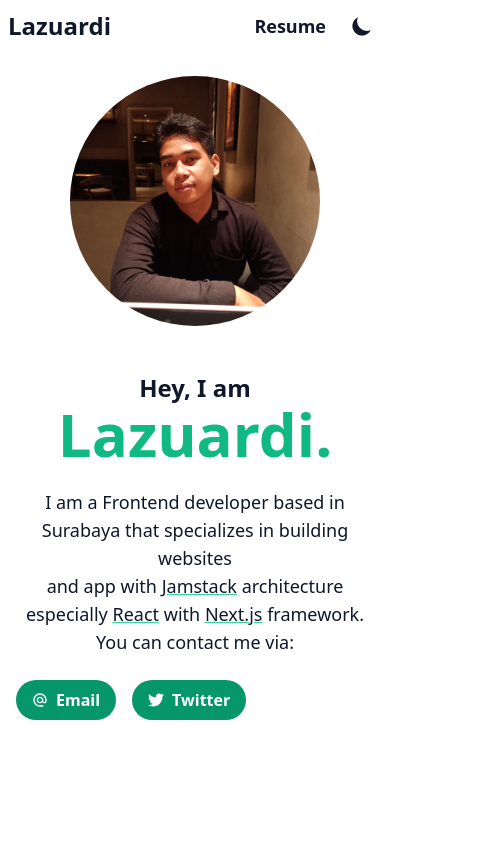
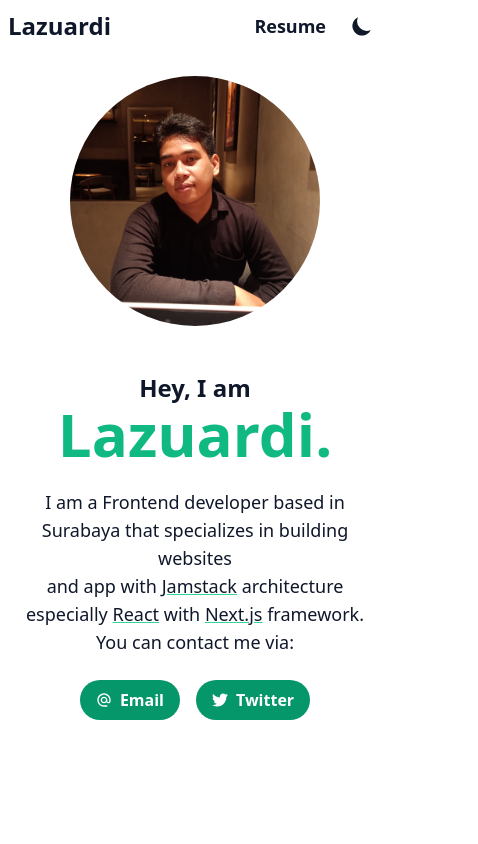
Before and after one commit to lazu-ardi/my-website, a Next.js app: page / in a window 390 px wide. Shown: the top 844 px of the page, 478 px wide, since content can reach past the window. Built offline with nearby package versions, Linux system fonts and the light colour scheme.

Commit message:
feat: modify looks to mobile responsive

```diff
--- a/src/components/layout/IndexCallout.tsx
+++ b/src/components/layout/IndexCallout.tsx
@@ -45,16 +45,16 @@ const IndexCallout = () => {
             </p>
           </div>
 
-          <div className="flex space-x-4 pt-2 mx-auto sm:justify-center">
+          <div className="flex space-x-4 pt-2 mx-auto justify-center">
             <button className="rounded-full bg-emerald-600 hover:bg-emerald-800 dark:bg-blue-500 py-2 px-4 font-bold text-white transition delay-150 duration-300 ease-in-out hover:-translate-y-1 hover:scale-110 hover:dark:bg-indigo-500">
-              <div className="flex items-start justify-between space-x-2">
+              <div className="flex justify-between space-x-2">
                 <MdAlternateEmail className="self-center" />
                 <a href="mailto:lazuardi_imani@pm.me">Email</a>
               </div>
             </button>
 
             <button className="rounded-full bg-emerald-600 hover:bg-emerald-800 dark:bg-blue-500 py-2 px-4 font-bold text-white transition delay-150 duration-300 ease-in-out hover:-translate-y-1 hover:scale-110 hover:dark:bg-indigo-500">
-              <div className="flex items-start justify-between space-x-2">
+              <div className="flex justify-between  space-x-2">
                 <FaTwitter className="self-center" />
                 <a href="https://twitter.com/lazu_rd">Twitter</a>
               </div>
--- a/src/components/layout/IndexProjects.tsx
+++ b/src/components/layout/IndexProjects.tsx
@@ -18,7 +18,7 @@ const IndexProjects = () => {
         </p>
       </div>
 
-      <div className="container mx-auto flex gap-6 px-4 sm:px-28 lg:justify-center sm:flex-col lg:flex-row">
+      <div className="container mx-auto flex gap-6 px-4 flex-col sm:px-28 sm:flex-col sm:items-center lg:justify-center lg:flex-row">
         <div className="max-w-sm rounded-lg border border-gray-400 bg-white shadow-md dark:border-gray-700 dark:bg-gray-800 transition delay-150 duration-300 ease-in-out hover:-translate-y-1 hover:scale-110">
           <a href="#">
             <Image className="rounded-t-lg" src={Course} alt="Landing Page" />
```
